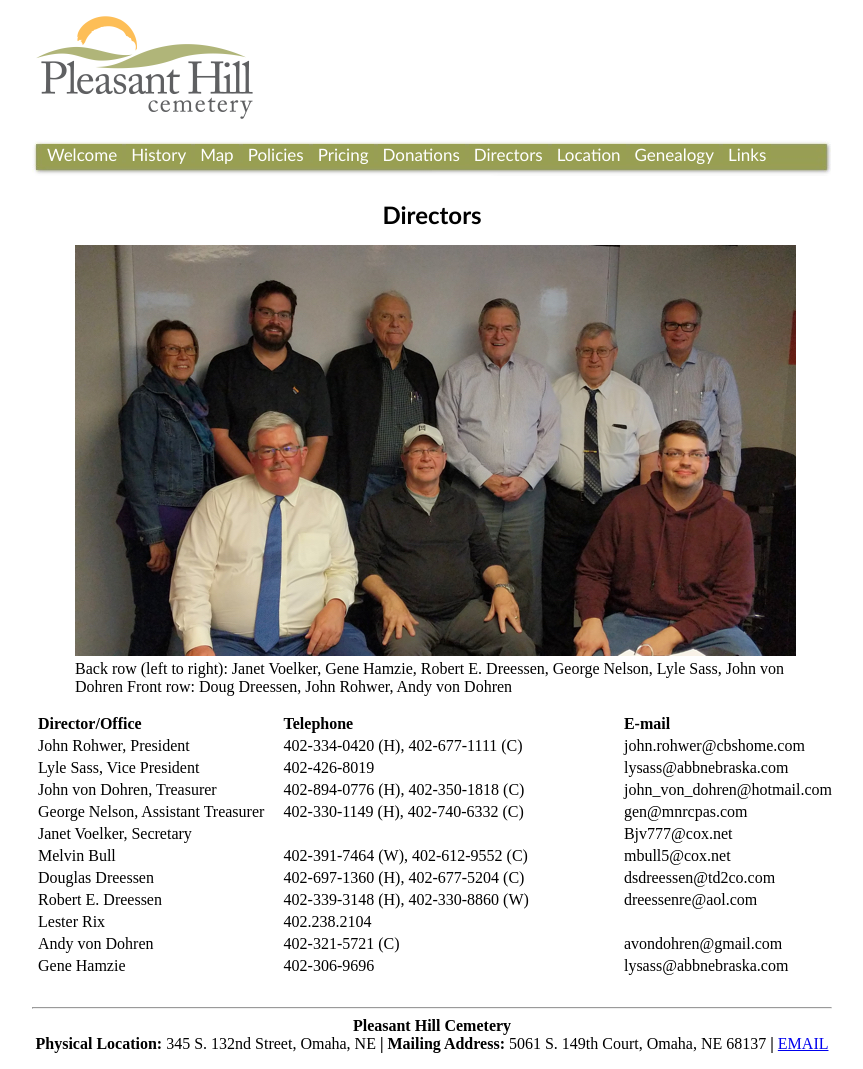
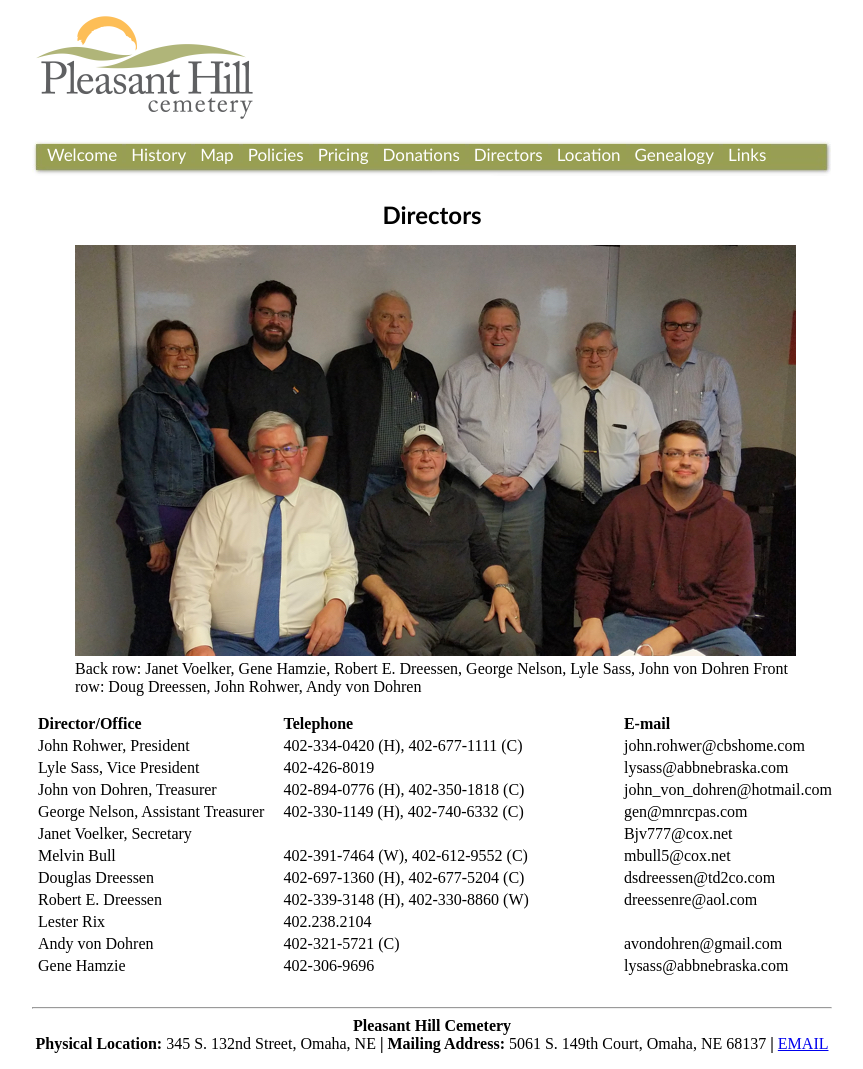
Before and after one commit to avondohren/pleasanthillomaha, a Jekyll site: the page built from directors.html, in a window 1280 px wide. Shown: the whole page, without its empty margins (208-1071 px from the left). Built offline with Jekyll 4.4.1, drawn with Linux system fonts in a browser that asks for light colours; Markdown is read by kramdown in place of the engine named in the settings.

```diff
--- a/directors.html
+++ b/directors.html
@@ -7,7 +7,7 @@ title: Directors
 	<h1>Directors</h1>
 	<figure>
 		<img src="images/BOD_2019_updated.jpg" width="721px" alt="Directors">
-		<figcaption>Back row (left to right): Janet Voelker, Gene Hamzie, Robert E. Dreessen, George Nelson, Lyle Sass, John von Dohren
+		<figcaption>Back row: Janet Voelker, Gene Hamzie, Robert E. Dreessen, George Nelson, Lyle Sass, John von Dohren
 		Front row:  Doug Dreessen, John Rohwer, Andy von Dohren</figcaption>
 	</figure>
 	<table border="0" width="800px">
```
